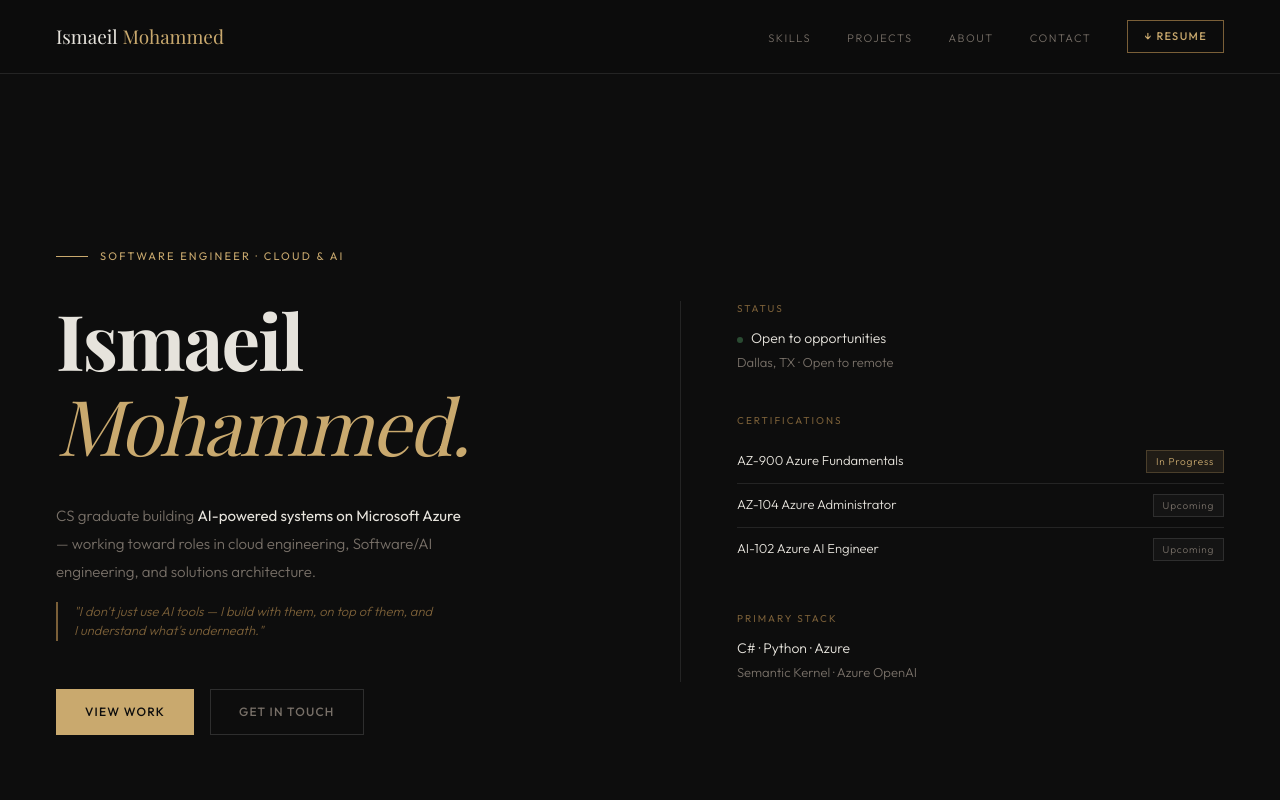
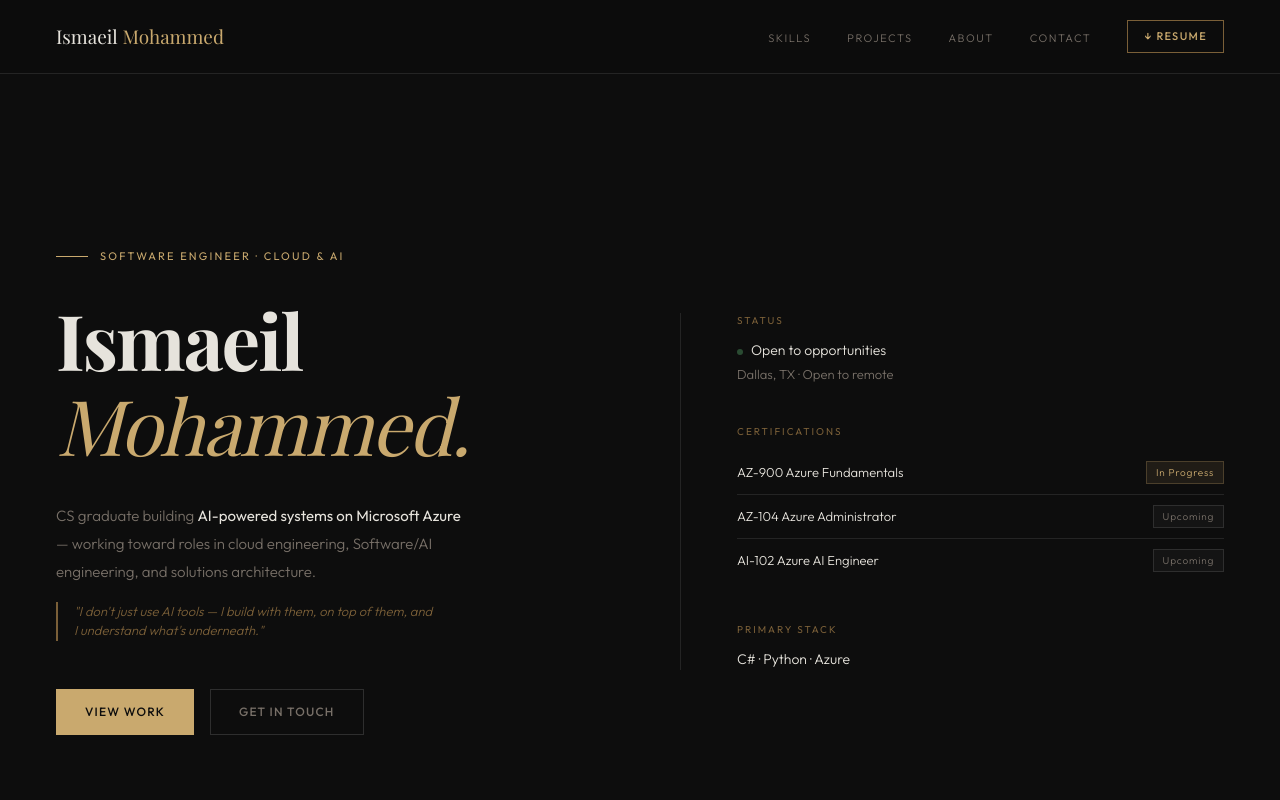
Before and after one commit to Itsasmile/Portfolio, a React (Vite) app: page / in a window 1280 px wide. Shown: the top 800 px of the page. Built offline with nearby package versions, Linux system fonts and the light colour scheme; a web font is replaced by a local one.

Commit message:
updated roles real

```diff
--- a/src/components/Hero.jsx
+++ b/src/components/Hero.jsx
@@ -97,7 +97,7 @@ export default function Hero() {
             Primary Stack
           </p>
           <p className="text-[14px] text-ink font-light">C# · Python · Azure</p>
-          <p className="text-[13px] text-muted mt-1">Semantic Kernel · Azure OpenAI</p>
+
         </div>
       </div>
     </section>
```
